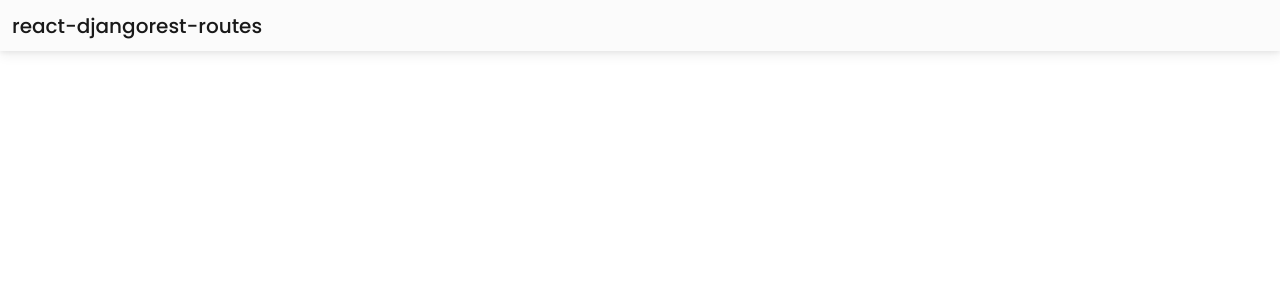
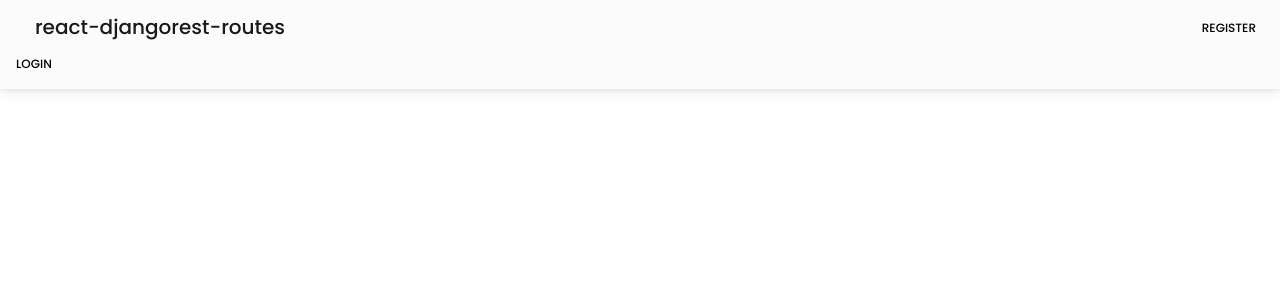
Before and after one commit to aybruhm/react-djangorest-routes, a React (Create React App) app in the folder frontend/frontend_routes/: page / in a window 1280 px wide. Shown: the top 300 px of the page. Built offline with nearby package versions, Linux system fonts and the light colour scheme.

Commit message:
Added auth-routes -> register, login

```diff
--- a/frontend/frontend_routes/src/components/layouts/Navbar.js
+++ b/frontend/frontend_routes/src/components/layouts/Navbar.js
@@ -4,9 +4,18 @@
 function Navbar() {
     return (
         <nav class="navbar navbar-light bg-light">
-            <div class="container-fluid">
+            <div class="container">
                 <span class="navbar-brand mb-0 h1">react-djangorest-routes</span>
             </div>
+
+
+            <a href="#" class="btn btn-link px-3 me-2">
+                register
+            </a>
+
+            <a href="#" class="btn btn-link px-3 me-2">
+                Login
+            </a>
         </nav>
     )
 }
```
